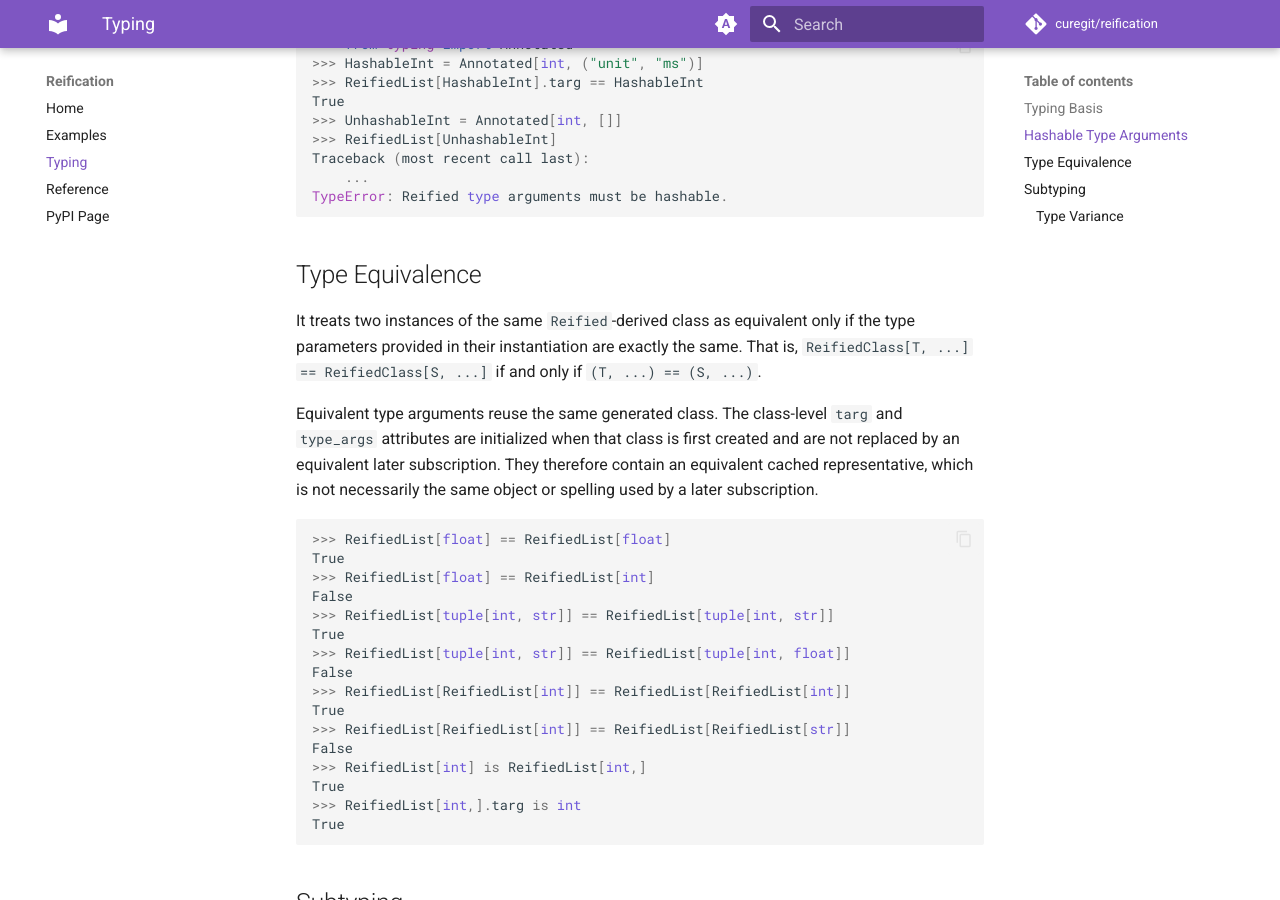
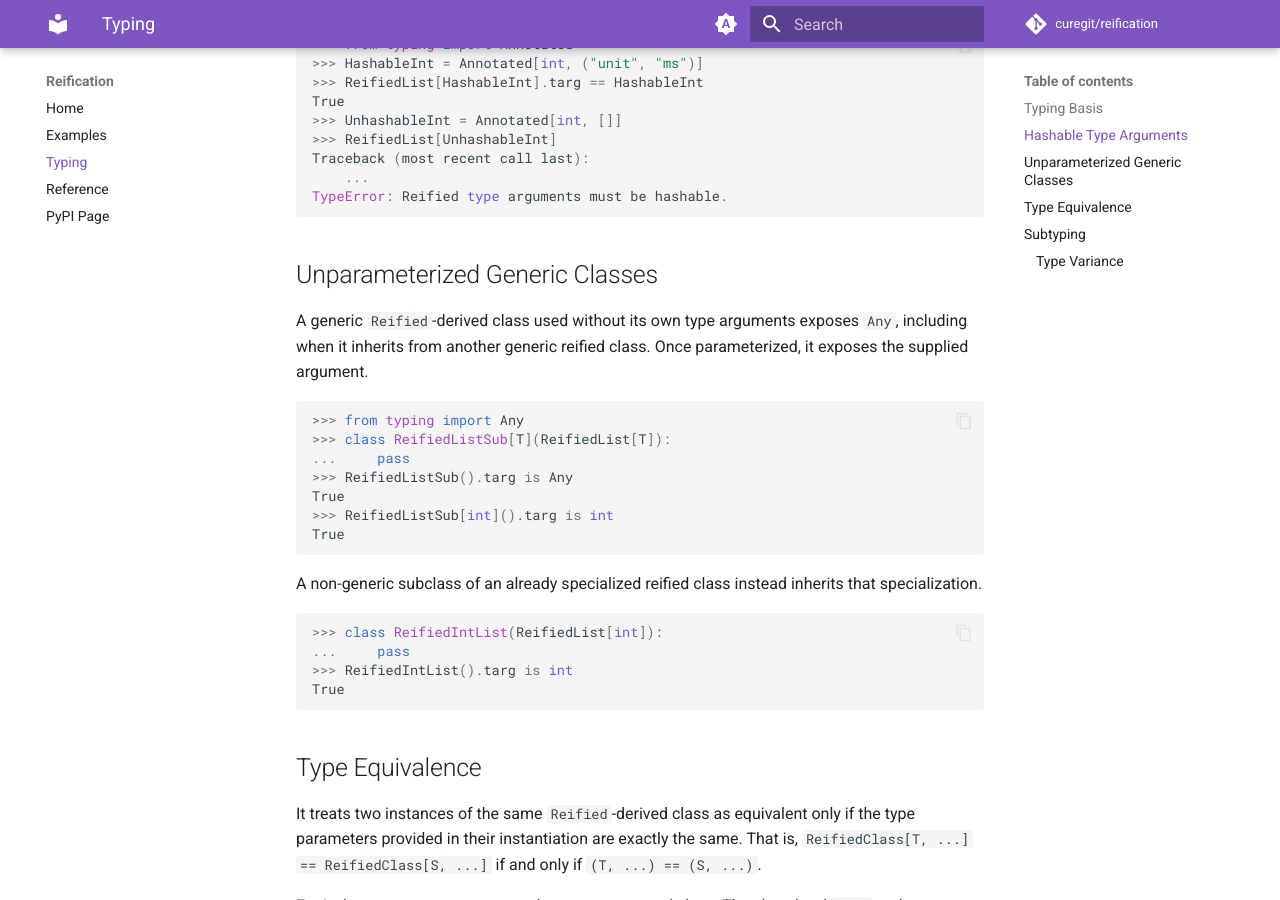
Before and after one commit to curegit/reification, an MkDocs documentation site: the page built from docs/typing.md, in a window 1280 px wide and 900 px high, scrolled down 943 px. Built offline with MkDocs 1.6.1 and Material for MkDocs 9.7.7, drawn with Linux system fonts in a browser that asks for light colours; comment, search, counter and statistics services are not loaded.

Commit message:
Fix unparameterized Generic class deriving issue

````diff
--- a/docs/typing.md
+++ b/docs/typing.md
@@ -43,6 +43,30 @@ True
 Traceback (most recent call last):
     ...
 TypeError: Reified type arguments must be hashable.
+```
+
+## Unparameterized Generic Classes
+
+A generic `Reified`-derived class used without its own type arguments exposes `Any`, including when it inherits from another generic reified class.
+Once parameterized, it exposes the supplied argument.
+
+```py
+>>> from typing import Any
+>>> class ReifiedListSub[T](ReifiedList[T]):
+...     pass
+>>> ReifiedListSub().targ is Any
+True
+>>> ReifiedListSub[int]().targ is int
+True
+```
+
+A non-generic subclass of an already specialized reified class instead inherits that specialization.
+
+```py
+>>> class ReifiedIntList(ReifiedList[int]):
+...     pass
+>>> ReifiedIntList().targ is int
+True
 ```
 
 ## Type Equivalence
````
Also changed, not shown: 2 other files.
